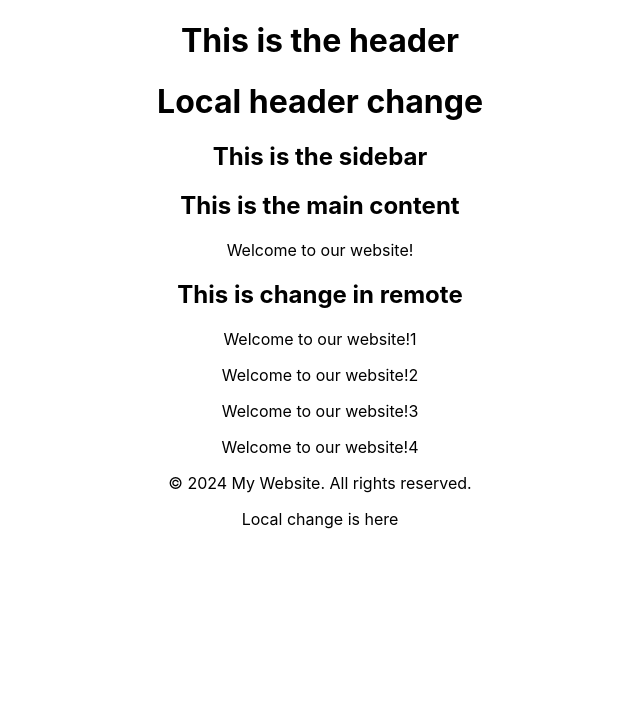
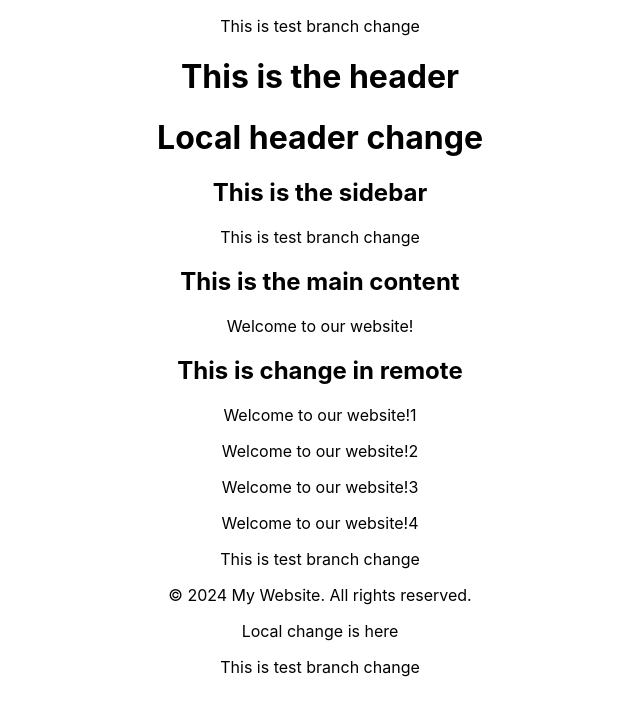
Before and after one commit to sarojregmi926/Figma_Html, a React (Create React App) app in the folder reacttest/: page / in a window 1280 px wide. Shown: the top 716 px of the page, without its empty margins (320-960 px from the left). Built offline with nearby package versions, Linux system fonts and the light colour scheme.

Commit message:
second commit from branch testbranch after local change

```diff
--- a/reacttest/src/App.js
+++ b/reacttest/src/App.js
@@ -7,6 +7,7 @@ import Footer from './components/Footer';
 function App() {
   return (
     <div className="App">
+      <p>This is test branch change</p>
       <Header />
       <div className="container">
         <Sidebar />
--- a/reacttest/src/components/Footer.js
+++ b/reacttest/src/components/Footer.js
@@ -6,6 +6,7 @@ function Footer() {
     <footer>
       <p>&copy; 2024 My Website. All rights reserved.</p>
       <p>Local change is here</p>
+      <p>This is test branch change</p>
     </footer>
   );
 }
--- a/reacttest/src/components/MainContent.js
+++ b/reacttest/src/components/MainContent.js
@@ -12,6 +12,7 @@ function MainContent() {
       <p>Welcome to our website!2</p>
       <p>Welcome to our website!3</p>
       <p>Welcome to our website!4</p>
+      <p>This is test branch change</p>
     </main>
   );
 }
--- a/reacttest/src/components/Sidebar.js
+++ b/reacttest/src/components/Sidebar.js
@@ -5,6 +5,7 @@ function Sidebar() {
   return (
     <aside>
       <h2>This is the sidebar</h2>
+      <p>This is test branch change</p>
     </aside>
   );
 }
```
